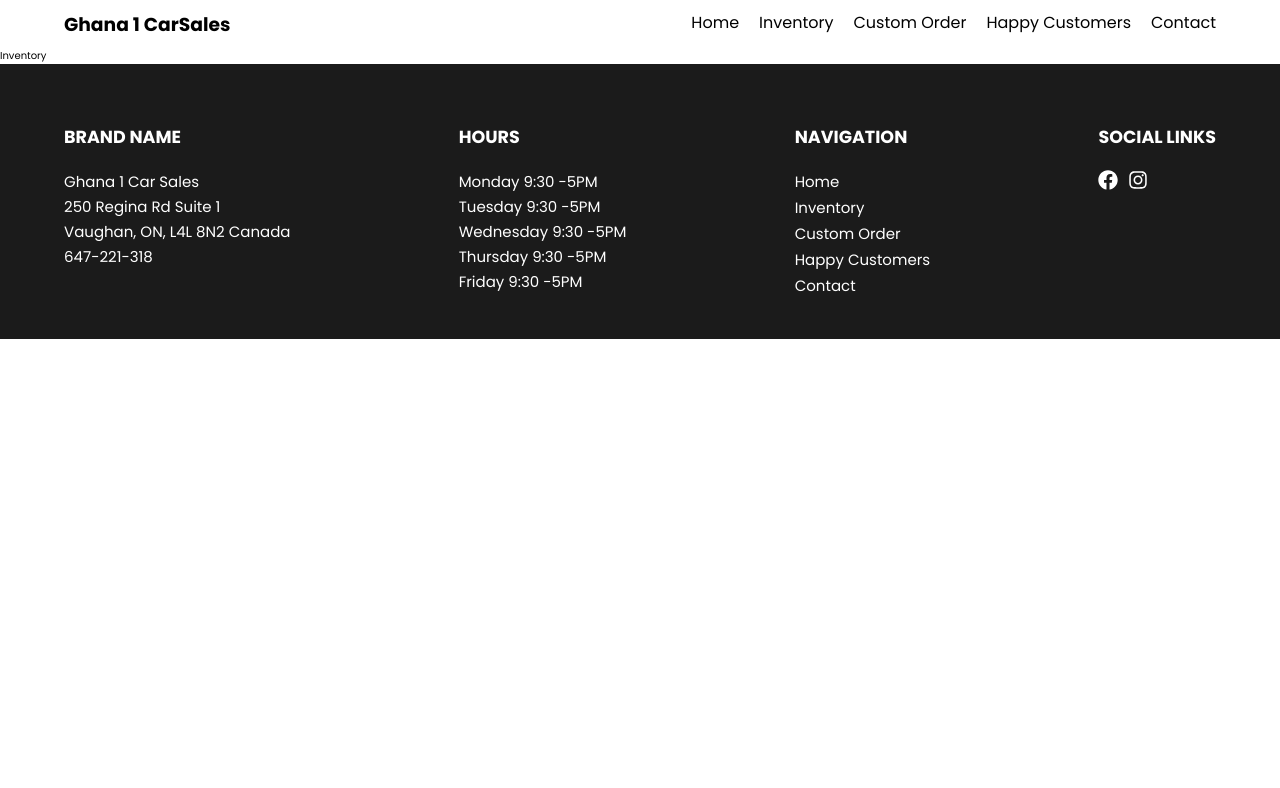
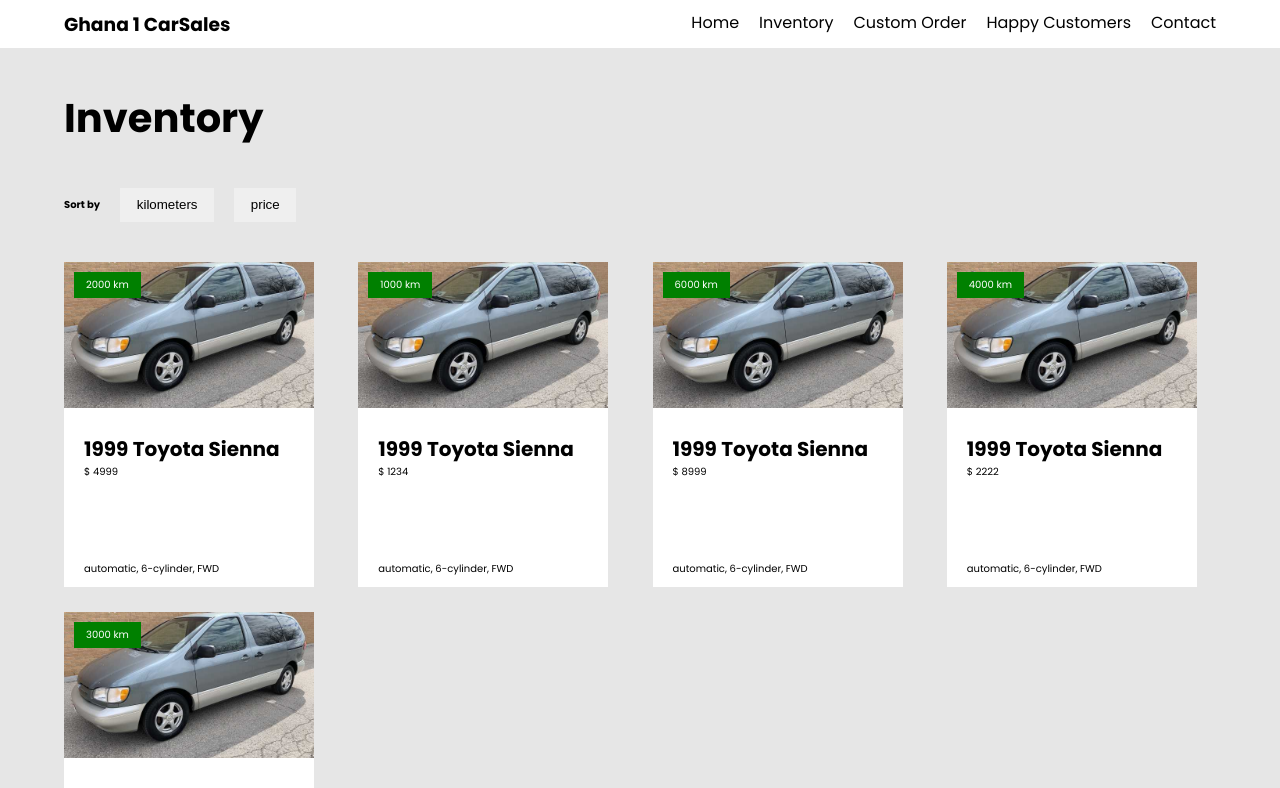
Before and after one commit to Razak-Gawusu/ghone-carsales, a React (Create React App) app: page /inventory in a window 1280 px wide. Shown: the top 788 px of the page. Built offline with nearby package versions, Linux system fonts and the light colour scheme.

Commit message:
inventory pages finished

```diff
--- /dev/null
+++ b/src/components/InventoryCard.jsx
@@ -0,0 +1,21 @@
+import React from 'react'
+
+function InventoryCard(props) {
+  return (
+    <div className='inventoryCard'>
+        <img className='inventoryCard__image' src="./images/inventory.jpg" alt="carImage" />
+
+        <div className='inventoryCard__info'>
+            <div>
+                <h1>{props.name}</h1>
+                <p>$ {props.price}</p>
+            </div>
+            <div className='inventoryCard__type' >{props.type}</div>
+            <div className='inventoryCard__kilometers' >{props.kilometers} km</div>
+        </div>
+
+    </div>
+  )
+}
+
+export default InventoryCard
--- /dev/null
+++ b/src/data.js
@@ -0,0 +1,37 @@
+export const inventoryData = [
+    {
+        id: 1,
+        name: '1999 Toyota Sienna',
+        price: 4999,
+        kilometers: 2000,
+        type: 'automatic, 6-cylinder, FWD',
+    },
+    {
+        id: 2,
+        name: '1999 Toyota Sienna',
+        price: 1234,
+        kilometers: 1000,
+        type: 'automatic, 6-cylinder, FWD'
+    },
+    {
+        id: 3,
+        name: '1999 Toyota Sienna',
+        price: 8999,
+        kilometers: 6000,
+        type: 'automatic, 6-cylinder, FWD'
+    },
+    {
+        id: 4,
+        name: '1999 Toyota Sienna',
+        price: 2222,
+        kilometers: 4000,
+        type: 'automatic, 6-cylinder, FWD'
+    },
+    {
+        id: 5,
+        name: '1999 Toyota Sienna',
+        price: 1111,
+        kilometers: 3000,
+        type: 'automatic, 6-cylinder, FWD'
+    }
+]
--- a/src/pages/Inventory.jsx
+++ b/src/pages/Inventory.jsx
@@ -1,8 +1,53 @@
-import React from 'react'
+import React, {useEffect, useState} from 'react'
+import {inventoryData} from '../data'
+import InventoryCard from '../components/InventoryCard'
 
 function Inventory() {
+  const [inventory, setInventory] = useState(inventoryData)
+
+  console.log(inventory)
+  useEffect(() => {
+    console.log('refreshed')
+  }, [inventory])
+
+  function sortByKilometers (){
+    console.log('clicked on sort by kilometers')
+    setInventory(prev => inventory.sort((a, b) => a.kilometers > b.kilometers ? 1 : -1))
+    console.log(inventory)
+  }
+
+  function sortByPrices (){
+    console.log('clicked on sort by price')
+    setInventory(prev => inventory.sort((a, b) => a.price > b.price ? 1 : -1))
+    console.log(inventory)
+  }
+
+
   return (
-    <div>Inventory</div>
+    <div className='inventory'>
+      <div className="container">
+      <h1 className='mainTitle'>Inventory</h1>
+      <div className='inventoryMain'>
+        <div className='inventory__sort'>
+          <h4>Sort by</h4>
+          <button className='btn--inventory' onClick={sortByKilometers}>kilometers</button>
+          <button className='btn--inventory' onClick={sortByPrices}>price</button>
+        </div>
+
+        <div className='inventory--wrapper'>
+          {inventory.map((inventory) => (
+            <InventoryCard
+              key={inventory.id}
+              name={inventory.name}
+              price={inventory.price}
+              type={inventory.type}
+              kilometers={inventory.kilometers}
+            />
+          ))}
+        </div>
+      </div>
+      </div>
+    </div>
   )
 }
 
--- /dev/null
+++ b/src/styles/_inventory.scss
@@ -0,0 +1,58 @@
+@import 'variable';
+
+.inventory{
+    background-color: rgb(230, 230, 230);
+    padding: 4rem 0;
+    .inventoryMain{
+        .inventory__sort{
+            padding: 4rem 0;
+            @include flexbox(row, flex-start, center, 2rem);
+
+            .btn--inventory{
+                border: none;
+                padding: .7em 1.25em;
+            }
+        }
+
+        .inventory--wrapper{
+            display: grid;
+            //grid-template-columns: repeat(4, 1fr);
+            // gap: 2.5rem;
+
+            .inventoryCard{
+                position: relative;
+                background-color: white;
+                width: 25rem;
+                height: 32.5rem;
+                @include flexbox(column, space-between, stretch);
+                transition:  all .25s ease-in-out;
+
+                &:hover{
+                    transform: scale(1.05);
+                }
+
+                .inventoryCard__image{
+                    display: block;
+                    object-fit: cover;
+                    height: 45%;
+                }
+
+                .inventoryCard__info{
+                    height: 50%;
+                    padding: 1rem 2rem;
+                    @include flexbox(column, space-between)
+                }
+
+                .inventoryCard__kilometers{
+                    position: absolute;
+                    top: 1rem;
+                    left: 1rem;
+                    background-color: green;
+                    color: white;
+                    padding: .5rem 1.2rem;
+                }
+            }
+        }
+    }
+
+}
--- a/src/styles/main.css
+++ b/src/styles/main.css
@@ -126,6 +126,12 @@
     align-items: flex-start;
     gap: 1rem;
   }
+
+  .inventory .inventoryMain .inventory--wrapper {
+    display: grid;
+    grid-template-columns: repeat(3, 1fr);
+    gap: 2.5rem;
+  }
 }
 @media screen and (min-width: 1080px) {
   .hero {
@@ -167,6 +173,12 @@
     width: 50%;
     display: block !important;
     align-items: center;
+  }
+
+  .inventory .inventoryMain .inventory--wrapper {
+    display: grid;
+    grid-template-columns: repeat(4, 1fr);
+    gap: 2.5rem;
   }
 }
 .hero {
@@ -232,4 +244,62 @@
   text-decoration: none;
   font-size: 2rem;
   padding: 1.5rem;
+}
+
+.inventory {
+  background-color: rgb(230, 230, 230);
+  padding: 4rem 0;
+}
+.inventory .inventoryMain .inventory__sort {
+  padding: 4rem 0;
+  display: flex;
+  flex-direction: row;
+  justify-content: flex-start;
+  align-items: center;
+  gap: 2rem;
+}
+.inventory .inventoryMain .inventory__sort .btn--inventory {
+  border: none;
+  padding: 0.7em 1.25em;
+}
+.inventory .inventoryMain .inventory--wrapper {
+  display: grid;
+}
+.inventory .inventoryMain .inventory--wrapper .inventoryCard {
+  position: relative;
+  background-color: white;
+  width: 25rem;
+  height: 32.5rem;
+  display: flex;
+  flex-direction: column;
+  justify-content: space-between;
+  align-items: stretch;
+  gap: 1rem;
+  transition: all 0.25s ease-in-out;
+}
+.inventory .inventoryMain .inventory--wrapper .inventoryCard:hover {
+  transform: scale(1.05);
+}
+.inventory .inventoryMain .inventory--wrapper .inventoryCard .inventoryCard__image {
+  display: block;
+  -o-object-fit: cover;
+     object-fit: cover;
+  height: 45%;
+}
+.inventory .inventoryMain .inventory--wrapper .inventoryCard .inventoryCard__info {
+  height: 50%;
+  padding: 1rem 2rem;
+  display: flex;
+  flex-direction: column;
+  justify-content: space-between;
+  align-items: flex-start;
+  gap: 1rem;
+}
+.inventory .inventoryMain .inventory--wrapper .inventoryCard .inventoryCard__kilometers {
+  position: absolute;
+  top: 1rem;
+  left: 1rem;
+  background-color: green;
+  color: white;
+  padding: 0.5rem 1.2rem;
 }/*# sourceMappingURL=main.css.map */
--- a/src/styles/main.scss
+++ b/src/styles/main.scss
@@ -6,3 +6,4 @@
 @import 'responsive';
 @import 'hero';
 @import 'styles';
+@import 'inventory';
```
Also changed, not shown: src/styles/_responsive.scss (+22 -0 lines), public/images/inventory.jpg (added), 1 other file (tests, documents, lock files or other folders).
